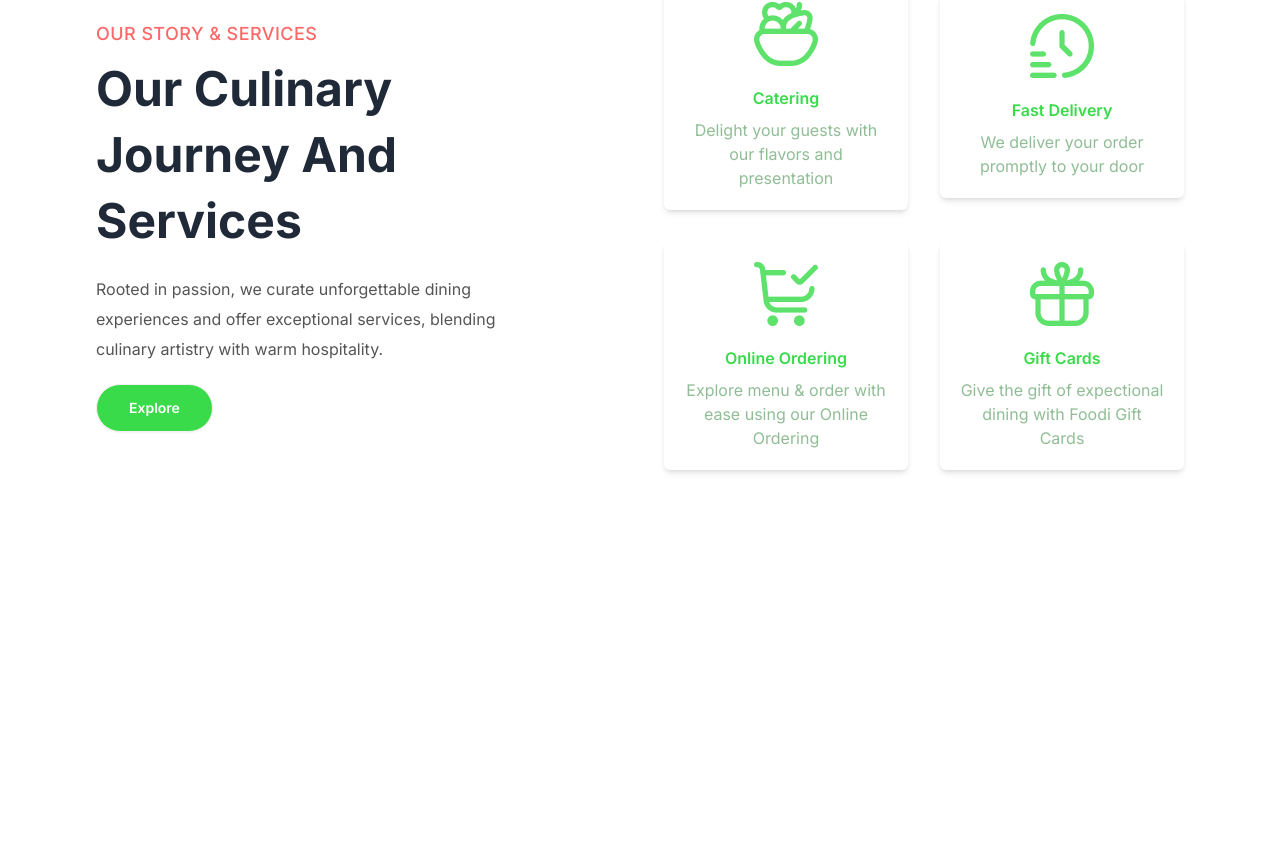
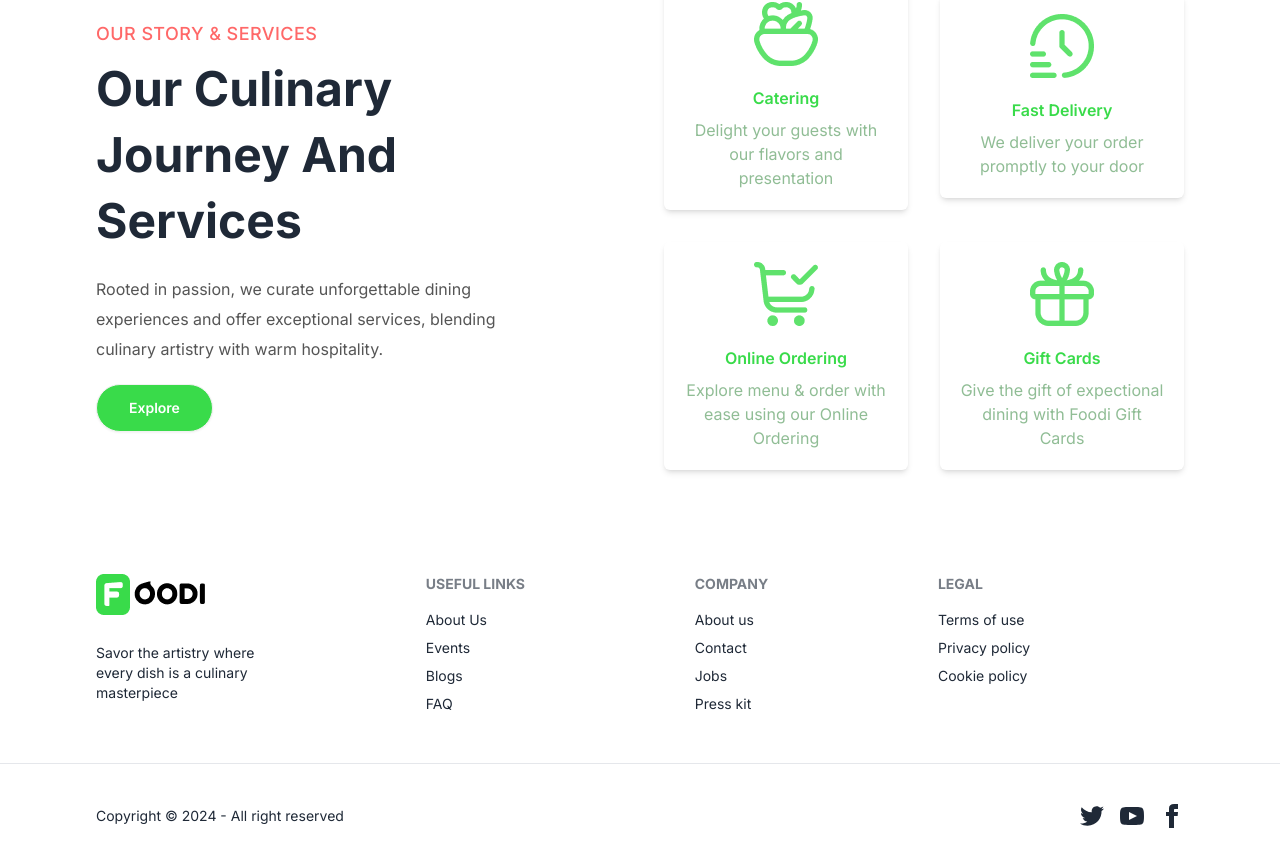
Before and after one commit to ErdemBilgn/Foodie-MERN, a React (Vite) app in the folder client/: page / in a window 1280 px wide. Shown: the part 3158-4024 px from the top of the page. Before the commit the page ends 3692 px from the top, so only its background shows below. Built offline with nearby package versions, Linux system fonts and the light colour scheme.

Commit message:
Commit: Created the Footer component. Home page is finished

```diff
--- /dev/null
+++ b/client/src/components/Footer.jsx
@@ -0,0 +1,79 @@
+function Footer() {
+  return (
+    <div>
+      <footer className="footer xl:px-24 py-10 px-4 text-base-content">
+        <aside>
+          <img src="/logo.png" alt="" />
+          <p className="my-5 md:w-40">
+            Savor the artistry where every dish is a culinary masterpiece
+          </p>
+        </aside>
+        <nav>
+          <h6 className="footer-title">USEFUL LINKS</h6>
+          <a className="link link-hover">About Us</a>
+          <a className="link link-hover">Events</a>
+          <a className="link link-hover">Blogs</a>
+          <a className="link link-hover">FAQ</a>
+        </nav>
+        <nav>
+          <h6 className="footer-title">Company</h6>
+          <a className="link link-hover">About us</a>
+          <a className="link link-hover">Contact</a>
+          <a className="link link-hover">Jobs</a>
+          <a className="link link-hover">Press kit</a>
+        </nav>
+        <nav>
+          <h6 className="footer-title">Legal</h6>
+          <a className="link link-hover">Terms of use</a>
+          <a className="link link-hover">Privacy policy</a>
+          <a className="link link-hover">Cookie policy</a>
+        </nav>
+      </footer>
+
+      <hr />
+
+      <footer className="footer items-center xl:px-24 py-10 px-4 ">
+        <aside className="items-center grid-flow-col">
+          <p>Copyright © 2024 - All right reserved</p>
+        </aside>
+        <nav className="grid-flow-col gap-4 md:place-self-center md:justify-self-end">
+          <a>
+            <svg
+              xmlns="http://www.w3.org/2000/svg"
+              width="24"
+              height="24"
+              viewBox="0 0 24 24"
+              className="fill-current"
+            >
+              <path d="M24 4.557c-.883.392-1.832.656-2.828.775 1.017-.609 1.798-1.574 2.165-2.724-.951.564-2.005.974-3.127 1.195-.897-.957-2.178-1.555-3.594-1.555-3.179 0-5.515 2.966-4.797 6.045-4.091-.205-7.719-2.165-10.148-5.144-1.29 2.213-.669 5.108 1.523 6.574-.806-.026-1.566-.247-2.229-.616-.054 2.281 1.581 4.415 3.949 4.89-.693.188-1.452.232-2.224.084.626 1.956 2.444 3.379 4.6 3.419-2.07 1.623-4.678 2.348-7.29 2.04 2.179 1.397 4.768 2.212 7.548 2.212 9.142 0 14.307-7.721 13.995-14.646.962-.695 1.797-1.562 2.457-2.549z"></path>
+            </svg>
+          </a>
+          <a>
+            <svg
+              xmlns="http://www.w3.org/2000/svg"
+              width="24"
+              height="24"
+              viewBox="0 0 24 24"
+              className="fill-current"
+            >
+              <path d="M19.615 3.184c-3.604-.246-11.631-.245-15.23 0-3.897.266-4.356 2.62-4.385 8.816.029 6.185.484 8.549 4.385 8.816 3.6.245 11.626.246 15.23 0 3.897-.266 4.356-2.62 4.385-8.816-.029-6.185-.484-8.549-4.385-8.816zm-10.615 12.816v-8l8 3.993-8 4.007z"></path>
+            </svg>
+          </a>
+          <a>
+            <svg
+              xmlns="http://www.w3.org/2000/svg"
+              width="24"
+              height="24"
+              viewBox="0 0 24 24"
+              className="fill-current"
+            >
+              <path d="M9 8h-3v4h3v12h5v-12h3.642l.358-4h-4v-1.667c0-.955.192-1.333 1.115-1.333h2.885v-5h-3.808c-3.596 0-5.192 1.583-5.192 4.615v3.385z"></path>
+            </svg>
+          </a>
+        </nav>
+      </footer>
+    </div>
+  );
+}
+
+export default Footer;
--- a/client/src/layout/Main.jsx
+++ b/client/src/layout/Main.jsx
@@ -1,12 +1,14 @@
 import { Outlet } from "react-router-dom";
 import Navbar from "../components/Navbar";
 import "../App.css";
+import Footer from "../components/Footer";
 
 function Main() {
   return (
     <div>
       <Navbar />
       <Outlet />
+      <Footer />
     </div>
   );
 }
--- a/client/src/pages/home/OurServices.jsx
+++ b/client/src/pages/home/OurServices.jsx
@@ -51,7 +51,7 @@
             {serviceList.map((service, i) => (
               <div
                 key={service.id}
-                className="shadow-md rounded-md py-5 px-5 text-center space-y-2 text-green cursor-pointer hover:border-indigo-600 transition-all duration-200 hover:border"
+                className="shadow-md rounded-md py-5 px-5 text-center space-y-2 text-green cursor-pointer hover:shadow-xl transition-all duration-200 hover:shadow"
               >
                 <img src={service.image} className="mx-auto " />
                 <h5 className="pt-3 font-semibold ">{service.title}</h5>
```
